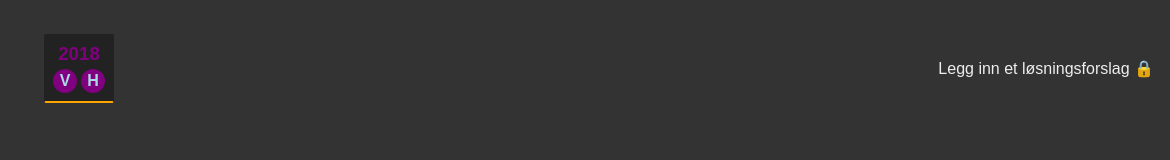
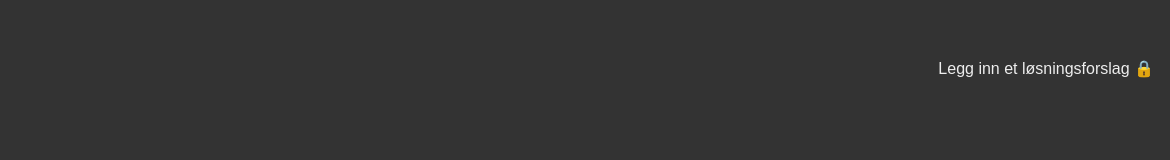
Before and after one commit to gloer/it2, a plain HTML site: page index.html in a window 1280 px wide. Shown: the full height of the page, 110-1280 px from the left. Drawn offline with Linux system fonts and the light colour scheme; no server answers.

Commit message:
Removed menu

```diff
--- a/index.html
+++ b/index.html
@@ -13,11 +13,7 @@
             <img src="./bilder/it2-logo.svg">
         </a>
         <nav>
-            <section>
-                <h1>2018</h1>
-                <span>V</span>
-                <span>H</span>
-            </section>
+
         </nav>
         <a href="./admin/index.html">Legg inn et løsningsforslag 🔒</a>
     </header>
```
